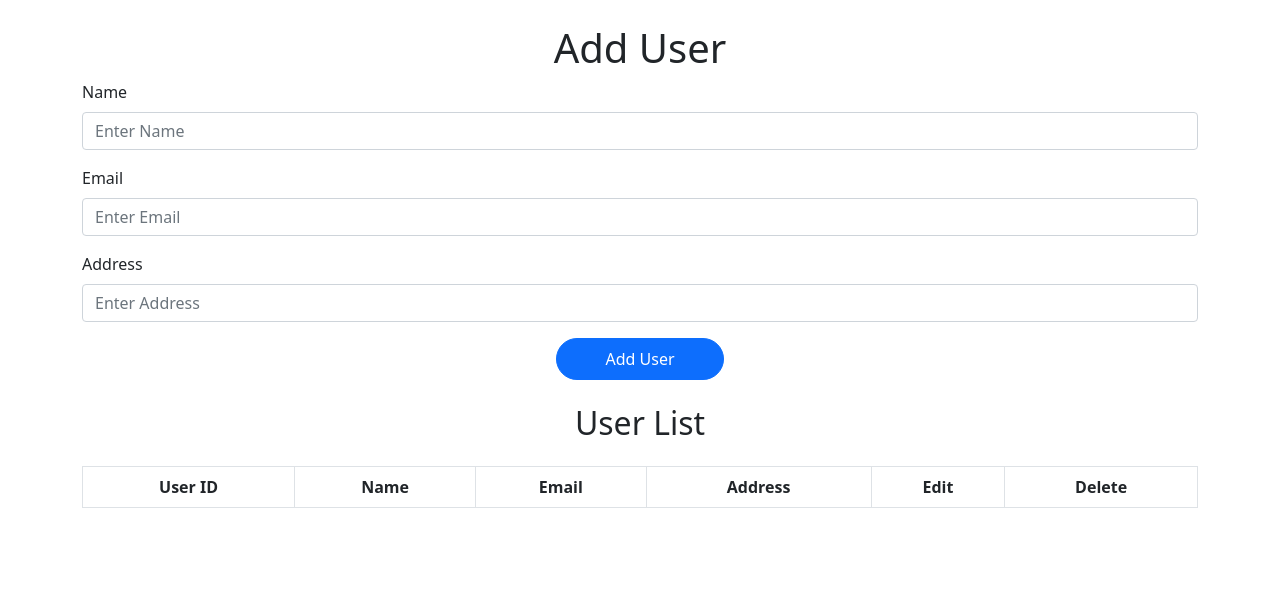
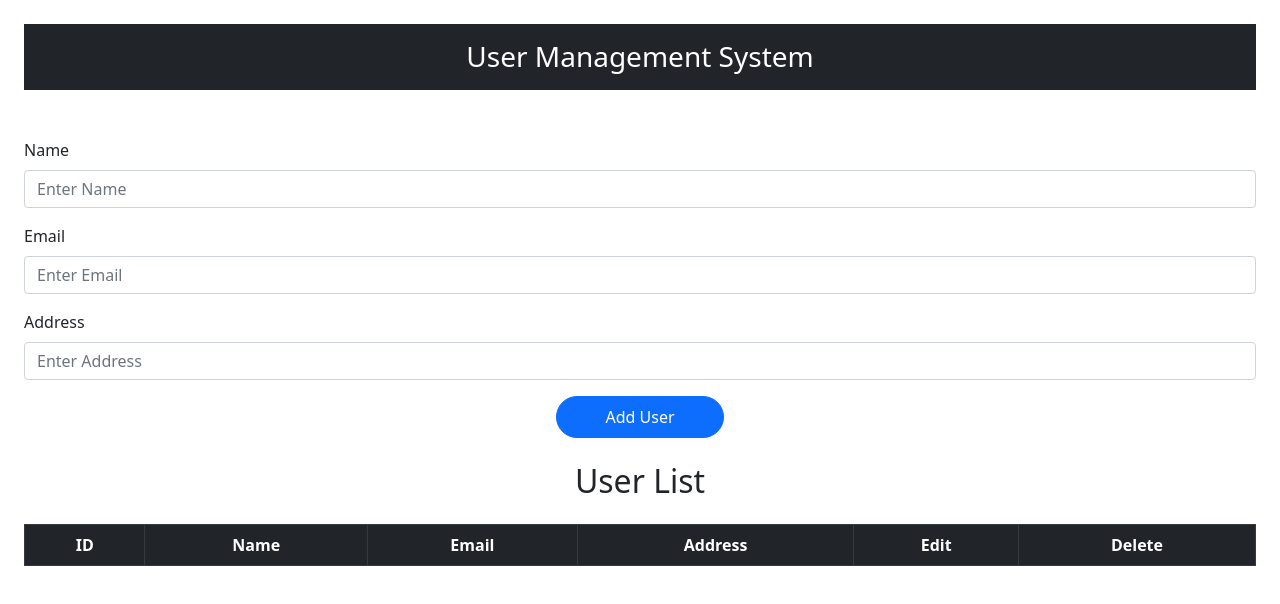
Before and after one commit to hamzailyas24/First-NodeJS-App, a plain HTML site: page index.html in a window 1280 px wide. Drawn offline with nearby package versions, Linux system fonts and the light colour scheme; no server answers.

Commit message:
Edit Reh Gaya Hai.

```diff
--- a/index.html
+++ b/index.html
@@ -16,17 +16,19 @@
 
 <body onload="getUsers()">
 
-    <div class="container">
+    <div class="container-fluid">
+
+        <div class="container-fluid">
 
             <div class="row my-4">
 
                 <div class="col-md-12">
 
-                <h1 class="text-center"> Add User </h1>
+                    <h3 class="text-center bg-dark text-white py-3"> User Management System </h3>
 
                     <h4 class="text-center text-danger" id="response-div"> </h4>
 
-                <div class="mb-3">
+                    <div class="mb-3 mt-5">
 
                         <label for="name" class="form-label"> Name </label>
 
@@ -61,78 +63,6 @@
 
             </div>
 
-        <!-- <div class="row my-5">
-
-            <div class="col-md-12">
-
-                <h1 class="text-center"> Update User </h1>
-
-                <div class="mb-3">
-
-                    <label for="name" class="form-label"> User ID </label>
-
-                    <input type="text" class="form-control shadow-none" placeholder="Enter User ID" id="id">
-
-                </div>
-
-                <div class="mb-3">
-
-                    <label for="name" class="form-label"> Name </label>
-
-                    <input type="text" class="form-control shadow-none" placeholder="Enter Name" id="name">
-
-                </div>
-
-                <div class="mb-3">
-
-                    <label for="email" class="form-label"> Email </label>
-
-                    <input type="email" class="form-control shadow-none" placeholder="Enter Email" id="email">
-
-                </div>
-
-                <div class="mb-3">
-
-                    <label for="address" class="form-label"> Address </label>
-
-                    <input type="text" class="form-control shadow-none" placeholder="Enter Address" id="address">
-
-                </div>
-
-                <div class="d-flex justify-content-center">
-
-                    <button type="button" class="btn btn-success rounded-pill px-5 py-2" onclick="updateUser()"> Update User </button>
-
-                </div>
-
-            </div>
-
-        </div>
-
-        <div class="row my-5">
-
-            <dov class="col-md-12">
-
-                <h1 class="text-center"> Delete User </h1>
-
-                <div class="mb-3">
-
-                    <label for="name" class="form-label"> User ID </label>
-
-                    <input type="text" class="form-control shadow-none" placeholder="Enter User ID" id="id">
-
-                </div>
-
-                <div class="d-flex justify-content-center">
-
-                    <button type="button" class="btn btn-danger rounded-pill px-5 py-2" onclick="deleteUser()"> Delete User </button>
-
-                </div>
-
-            </dov>
-
-        </div> -->
-
             <div class="row">
 
                 <div class="col-md-12">
@@ -141,13 +71,13 @@
 
                     <div class="table-responsive mt-4">
 
-                    <table class="table table-bordered table-striped">
+                        <table class="table table-bordered table-striped table-dark">
 
                             <thead>
 
                                 <tr class="text-center">
 
-                                <th>User ID</th>
+                                    <th>ID</th>
 
                                     <th>Name</th>
 
@@ -177,6 +107,13 @@
 
             </div>
 
+        </div>
+
+    </div>
+
+
+
+
     <!-- Option 1: Bootstrap Bundle with Popper -->
 
     <script src="https://cdn.jsdelivr.net/npm/bootstrap@5.1.3/dist/js/bootstrap.bundle.min.js"
```
Lines whose indentation alone changed are shown as unchanged.
